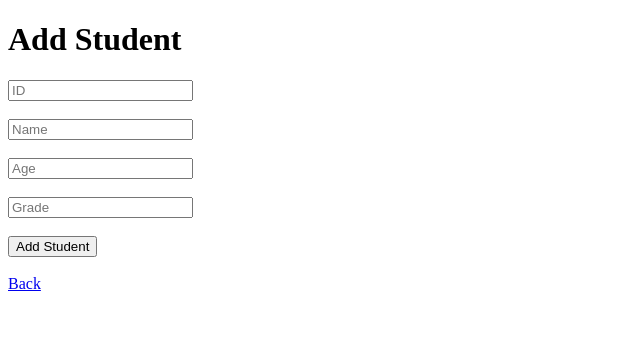
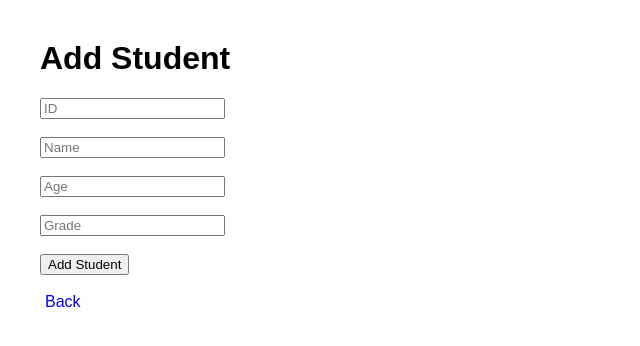
Before and after one commit to matteolucahomsy/student_system, a Flask app: page /add in a window 1280 px wide. Shown: the top 346 px of the page, without its empty margins (0-640 px from the left). Run offline with Flask 3, Linux system fonts and the light colour scheme.

Commit message:
CSS styling added

```diff
--- a/static/style.css
+++ b/static/style.css
@@ -0,0 +1,22 @@
+body{
+    font-family: Arial;
+    margin: 40px;
+}
+table{
+    border-collapse: collapse;
+    width: 70%;
+}
+
+th,td{
+    border: 1px solid black;
+    padding: 10px;
+    text-align: center;
+}
+
+th{
+    background-color: lightgray;
+}
+a{
+    text-decoration: none;
+    margin: 5px;
+}
--- a/templates/add.html
+++ b/templates/add.html
@@ -4,6 +4,7 @@
     <meta charset="UTF-8">
     <meta name="viewport" content="width=device-width, initial-scale=1.0">
     <title>Add Student</title>
+    <link rel="stylesheet" href="{{ url_for('static', filename='style.css')}}">
 </head>
 <body>
 <h1>Add Student</h1>
--- a/templates/index.html
+++ b/templates/index.html
@@ -4,6 +4,7 @@
     <meta charset="UTF-8">
     <meta name="viewport" content="width=device-width, initial-scale=1.0">
     <title>Student System</title>
+    <link rel="stylesheet" href="{{ url_for('static', filename='style.css')}}">
 </head>
 <body>
 <h1>Students List</h1>
--- a/templates/update.html
+++ b/templates/update.html
@@ -4,6 +4,7 @@
     <meta charset="UTF-8">
     <meta name="viewport" content="width=device-width, initial-scale=1.0">
     <title>Update Grade</title>
+    <link rel="stylesheet" href="{{ url_for('static', filename='style.css')}}">
 </head>
 <body>
 <h1>Update Grade</h1>
```
